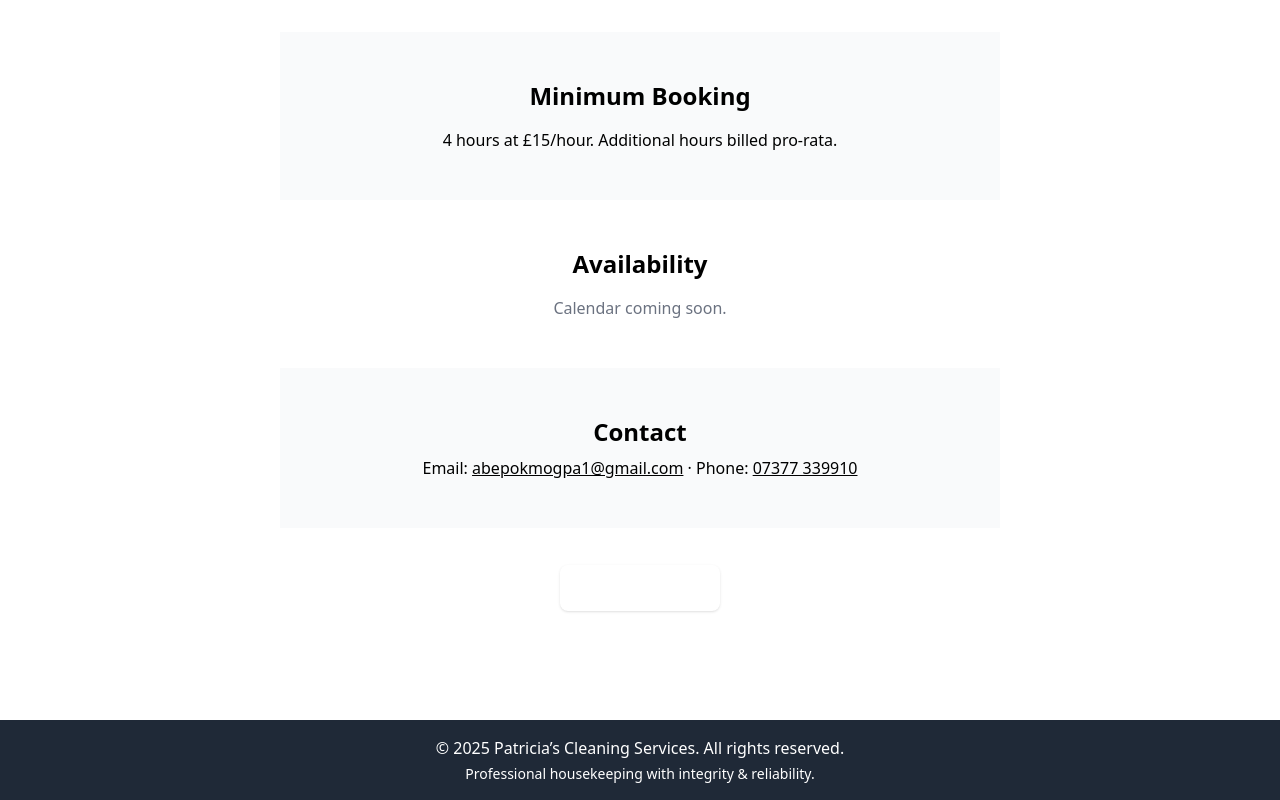
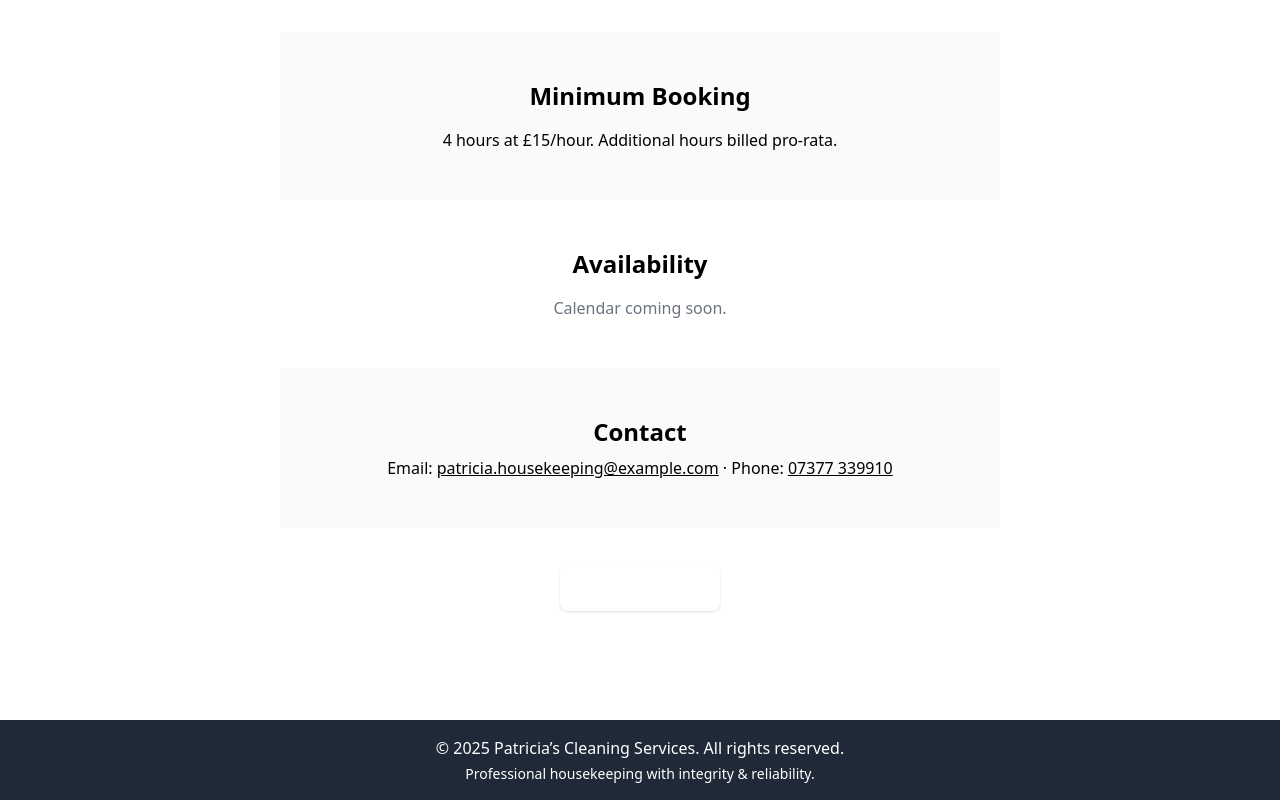
Before and after one commit to AbrahamofLondon/Patricia-cleaning-services, a Next.js app: page / in a window 1280 px wide. Shown: the part 815-1615 px from the top of the page. Built offline with nearby package versions, Linux system fonts and the light colour scheme.

Commit message:
pages/index.tsx

```diff
--- a/pages/index.tsx
+++ b/pages/index.tsx
@@ -3,6 +3,10 @@ import Navbar from "@/components/Navbar";
 
 const CAL = process.env.NEXT_PUBLIC_GOOGLE_CALENDAR_EMBED || "";
 const RATE = process.env.NEXT_PUBLIC_RATE || "15";
+
+// 👇 define Patricia's email + phone here (cleaner, easier to update later)
+const CONTACT_EMAIL = process.env.NEXT_PUBLIC_CONTACT_EMAIL || "patricia.housekeeping@example.com";
+const CONTACT_PHONE = process.env.NEXT_PUBLIC_CONTACT_PHONE || "07377 339910";
 
 export default function Home() {
   return (
@@ -74,9 +78,15 @@ export default function Home() {
       <section id="contact" className="py-12 bg-gray-50 text-center">
         <h2 className="text-2xl font-bold mb-2">Contact</h2>
         <p>
-          Email: <a className="underline" href="mailto:abepokmogpa1@gmail.com">abepokmogpa1@gmail.com</a>
+          Email:{" "}
+          <a className="underline" href={`mailto:${CONTACT_EMAIL}`}>
+            {CONTACT_EMAIL}
+          </a>
           {" · "}
-          Phone: <a className="underline" href="tel:07377339910">07377 339910</a>
+          Phone:{" "}
+          <a className="underline" href={`tel:${CONTACT_PHONE}`}>
+            {CONTACT_PHONE}
+          </a>
         </p>
       </section>
 
```
